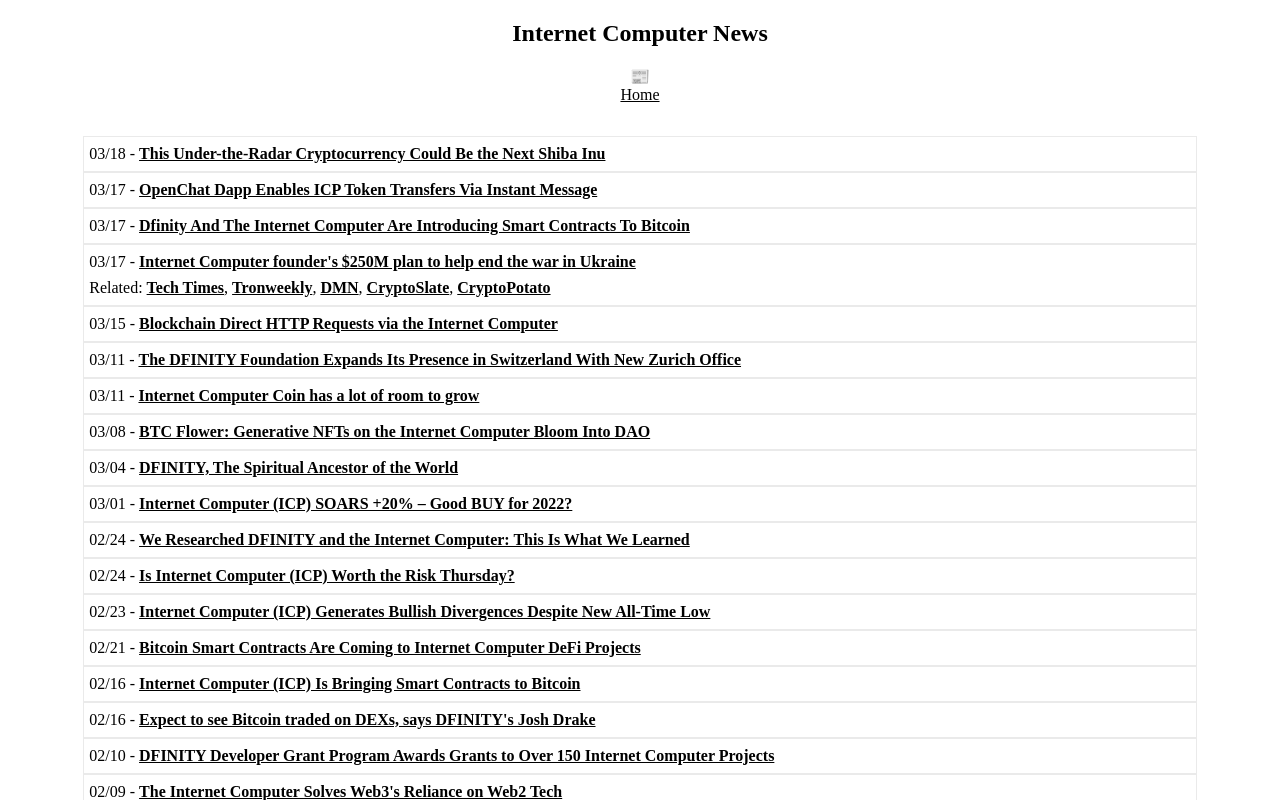
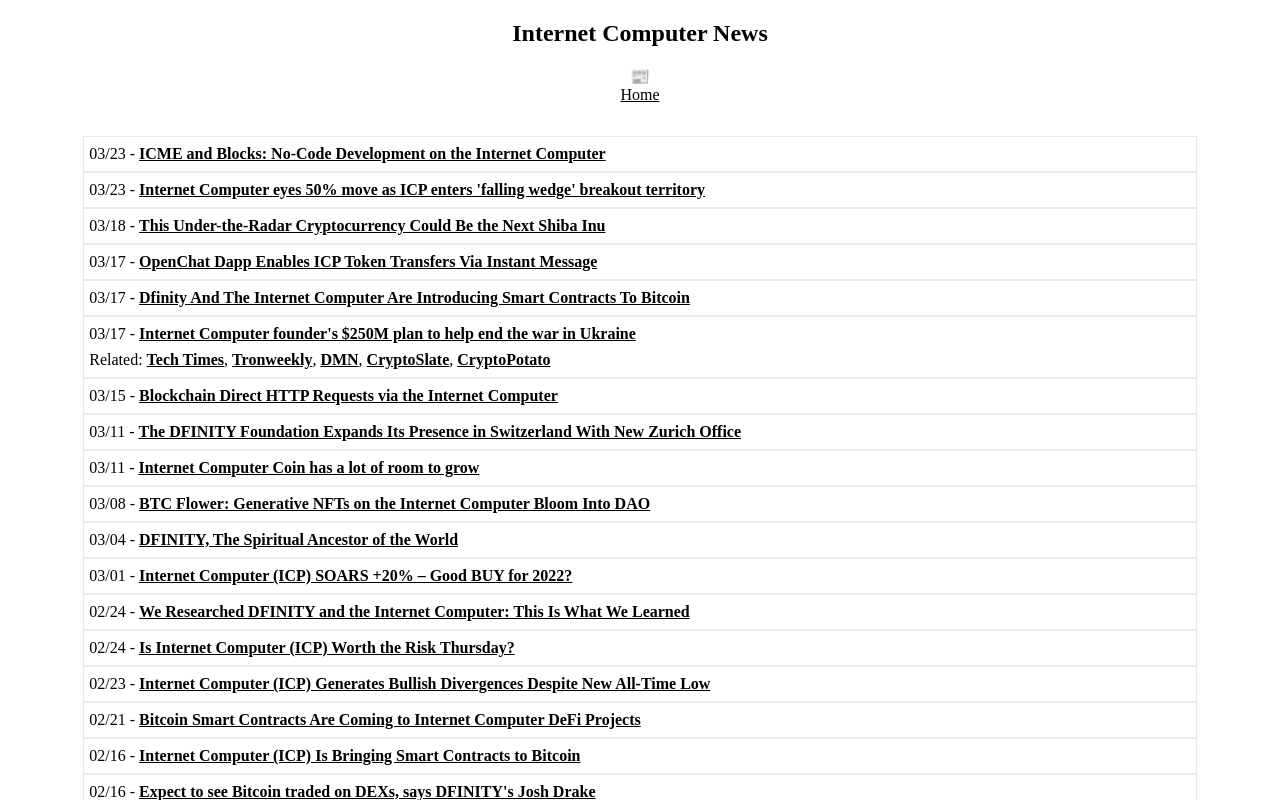
Before and after one commit to rjlucasm/ictoday, a Next.js app: page /news/2022 in a window 1280 px wide. Shown: the top 800 px of the page. Built offline with nearby package versions, Linux system fonts and the light colour scheme.

Commit message:
News 03/23

```diff
--- a/pages/news/2022.js
+++ b/pages/news/2022.js
@@ -17,6 +17,12 @@
             <Link href="/"><a style={{ color: 'inherit' }}>Home</a></Link>
 
             <div className="pagesgrid">
+            <div className="pagescard">03/23 -&nbsp;
+                <a href="https://medium.com/dfinity/icme-and-blocks-no-code-development-on-the-internet-computer-1e631dd1b040" target="_blank" rel="noopener noreferrer">ICME and Blocks: No-Code Development on the Internet Computer</a>
+            </div>
+            <div className="pagescard">03/23 -&nbsp;
+                <a href="https://cointelegraph.com/news/internet-computer-eyes-50-move-as-icp-enters-falling-wedge-breakout-territory" target="_blank" rel="noopener noreferrer">Internet Computer eyes 50% move as ICP enters &apos;falling wedge&apos; breakout territory</a>
+            </div>
             <div className="pagescard">03/18 -&nbsp;
                 <a href="https://www.fool.com/investing/2022/03/18/this-cryptocurrency-could-be-the-next-shiba-inu/" target="_blank" rel="noopener noreferrer">This Under-the-Radar Cryptocurrency Could Be the Next Shiba Inu</a>
             </div>
```
